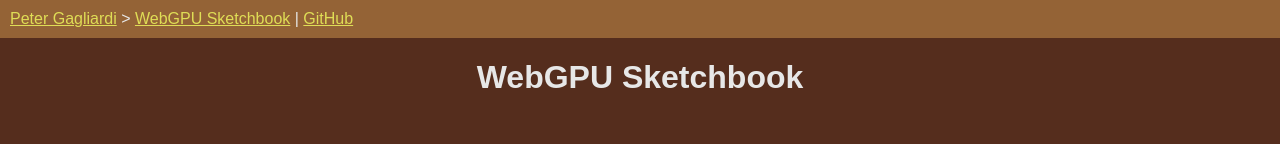
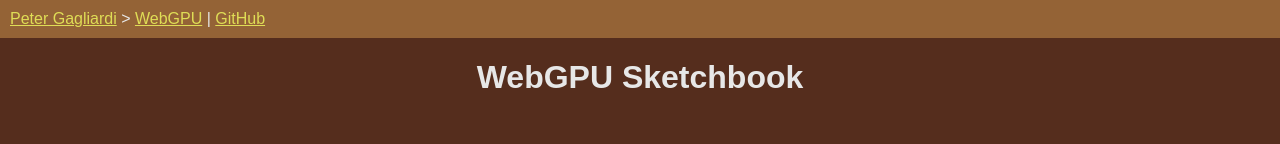
Before and after one commit to ptrgags/webgpu-sketchbook, a Vue app: page / in a window 1280 px wide. Shown: the top 144 px of the page. Built offline with nearby package versions, Linux system fonts and the light colour scheme.

Commit message:
Shorten link title

```diff
--- a/src/components/NavbarHeader.vue
+++ b/src/components/NavbarHeader.vue
@@ -6,7 +6,7 @@ import { RouterLink } from 'vue-router';
     <header>
         <nav>
             <a href="https://ptrgags.github.io">Peter Gagliardi</a>
-            &gt; <RouterLink to="/">WebGPU Sketchbook</RouterLink>
+            &gt; <RouterLink to="/">WebGPU</RouterLink>
             |
             <a href="https://github.com/ptrgags/webgpu-sketchbook">GitHub</a>
         </nav>
```
